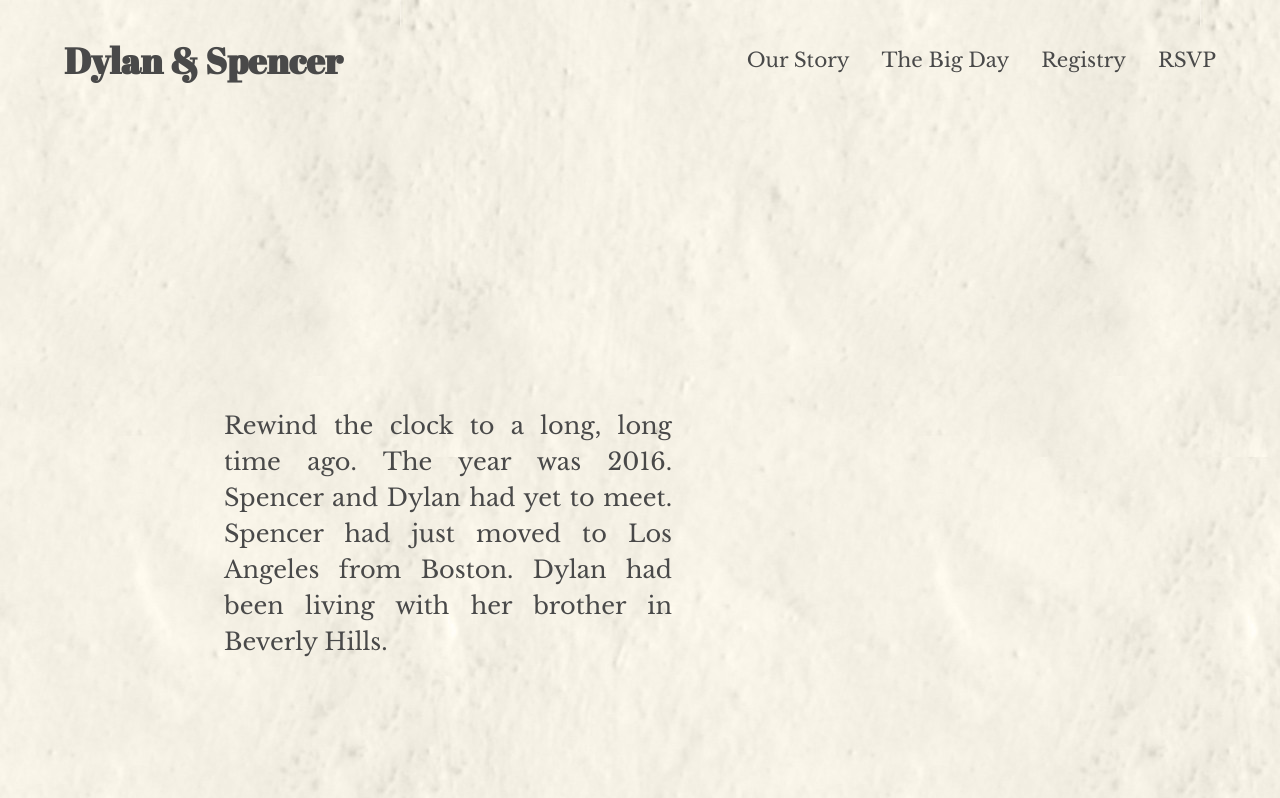
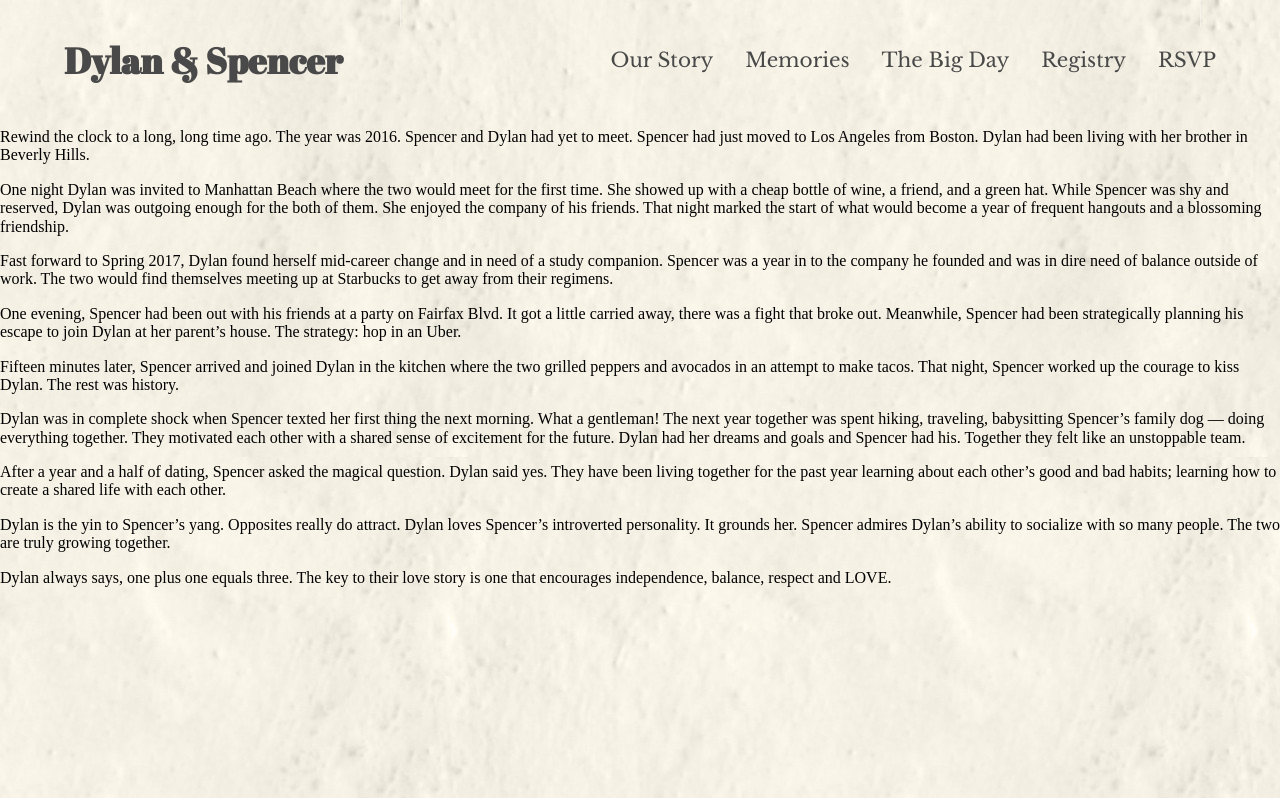
Before and after one commit to netspencer/dylanandspencer.wedding, a Next.js app: page /story in a window 1280 px wide. Shown: the top 798 px of the page. Built offline with nearby package versions, Linux system fonts and the light colour scheme.

Commit message:
Working on /story with mdx

```diff
--- a/components/Layout.tsx
+++ b/components/Layout.tsx
@@ -24,7 +24,7 @@ const Layout: FunctionComponent<Props> = ({
         rel="stylesheet"
       />
     </Head>
-    <main className="relative container">
+    <main className="relative">
       <Navigation />
       {children}
     </main>
--- a/components/Navigation.tsx
+++ b/components/Navigation.tsx
@@ -30,10 +30,7 @@ const NavigationItem: FunctionComponent<Props> = ({ title, href, final }) => (
 )
 
 const Navigation: FunctionComponent = () => (
-  <nav
-    id="navbar"
-    className="fixed top-0 db dt-l w-100 border-box pa3-ns ph5-l z-4 libre"
-  >
+  <nav className="fixed top-0 db dt-l w-100 border-box pa3-ns ph5-l z-4 libre">
     <Link href="/">
       <a
         className="db dtc-l v-mid wedding-gray link dim w-100 w-25-xl w-40-l tc tl-l mb2 mb0-l"
@@ -44,6 +41,7 @@ const Navigation: FunctionComponent = () => (
     </Link>
     <div className="db dtc-l v-mid w-100 w-75-xl w-60-l tc tr-l">
       <NavigationItem href="/story" title="Our Story" />
+      <NavigationItem href="/memories" title="Memories" />
       <NavigationItem href="/wedding" title="The Big Day" />
       <NavigationItem href="/registry" title="Registry" />
       <NavigationItem final href="/rsvp" title="RSVP" />
--- /dev/null
+++ b/content/story.mdx
@@ -0,0 +1,17 @@
+Rewind the clock to a long, long time ago. The year was 2016. Spencer and Dylan had yet to meet. Spencer had just moved to Los Angeles from Boston. Dylan had been living with her brother in Beverly Hills.
+
+One night Dylan was invited to Manhattan Beach where the two would meet for the first time. She showed up with a cheap bottle of wine, a friend, and a green hat. While Spencer was shy and reserved, Dylan was outgoing enough for the both of them. She enjoyed the company of his friends. That night marked the start of what would become a year of frequent hangouts and a blossoming friendship.
+
+Fast forward to Spring 2017, Dylan found herself mid-career change and in need of a study companion. Spencer was a year in to the company he founded and was in dire need of balance outside of work. The two would find themselves meeting up at Starbucks to get away from their regimens.
+
+One evening, Spencer had been out with his friends at a party on Fairfax Blvd. It got a little carried away, there was a fight that broke out. Meanwhile, Spencer had been strategically planning his escape to join Dylan at her parent’s house. The strategy: hop in an Uber.
+
+Fifteen minutes later, Spencer arrived and joined Dylan in the kitchen where the two grilled peppers and avocados in an attempt to make tacos. That night, Spencer worked up the courage to kiss Dylan. The rest was history.
+
+Dylan was in complete shock when Spencer texted her first thing the next morning. What a gentleman! The next year together was spent hiking, traveling, babysitting Spencer’s family dog — doing everything together. They motivated each other with a shared sense of excitement for the future. Dylan had her dreams and goals and Spencer had his. Together they felt like an unstoppable team.
+
+After a year and a half of dating, Spencer asked the magical question. Dylan said yes. They have been living together for the past year learning about each other’s good and bad habits; learning how to create a shared life with each other.
+
+Dylan is the yin to Spencer’s yang. Opposites really do attract. Dylan loves Spencer’s introverted personality. It grounds her. Spencer admires Dylan’s ability to socialize with so many people. The two are truly growing together.
+
+Dylan always says, one plus one equals three. The key to their love story is one that encourages independence, balance, respect and LOVE.
--- /dev/null
+++ b/mdx.d.ts
@@ -0,0 +1,4 @@
+declare module '*.mdx' {
+  let MDXComponent: (props: any) => JSX.Element
+  export default MDXComponent
+}
--- /dev/null
+++ b/next.config.js
@@ -0,0 +1,3 @@
+const withMDX = require('@next/mdx')
+
+module.exports = withMDX({})
--- a/package.json
+++ b/package.json
@@ -33,6 +33,8 @@
     "resize-observer-polyfill": "^1.5.1",
     "scrollama": "^2.0.1",
     "tachyons": "^4.11.1",
-    "turbolinks": "^5.2.0"
+    "turbolinks": "^5.2.0",
+    "@mdx-js/mdx": "0.15.0-0",
+    "@zeit/next-mdx": "1.1.0"
   }
 }
--- a/pages/story.tsx
+++ b/pages/story.tsx
@@ -1,93 +1,26 @@
 import React from 'react'
 import { NextPage } from 'next'
 import Layout from '../components/Layout'
+import Story from '../content/story.mdx'
 
 const StoryPage: NextPage = () => {
   return (
     <Layout>
-      <section className="vh-100 dt w-100 relative no-selection">
+      <article className="mv6">
+        <Story />
+      </article>
+
+      {/* <section className="step dt w-100 relative">
+                <div className="dtc v-mid wedding-gray ph3 ph4-l">
+                  <div className="tj pv5 pv6-ns ph5-ns lh-copy w-60-ns fl-ns f3"></div>
+                </div>
+              </section> */}
+
+      {/* <section className="vh-100 dt w-100 relative no-selection">
         <div className="dtc v-mid tc">
-          <div
-            id="story_container"
-            className="crawl-container libre pv5 pa6-ns top-0"
-          >
-            <article id="crawl" className="crawl mv6">
-              <section className="step dt w-100 relative">
-                <div className="dtc v-mid wedding-gray ph3 ph4-l">
-                  <div className="tj pv5 pv6-ns ph5-ns lh-copy w-60-ns fl-ns f3">
-                    <p>
-                      Rewind the clock to a long, long time ago. The year was
-                      2016. Spencer and Dylan had yet to meet. Spencer had just
-                      moved to Los Angeles from Boston. Dylan had been living
-                      with her brother in Beverly Hills.
-                    </p>
-                  </div>
-                </div>
-              </section>
-              <section className="step dt w-100 relative">
-                <div className="dtc v-mid wedding-gray ph3 ph4-l">
-                  <div className="tj pv5 pv6-ns ph5-ns lh-copy w-60-ns fr-ns f3">
-                    <p>
-                      One night Dylan was invited to Manhattan Beach where the
-                      two would meet for the first time. She showed up with a
-                      cheap bottle of wine, a friend, and a green hat.
-                    </p>
-                  </div>
-                </div>
-              </section>
-              <section className="step dt w-100 relative">
-                <div className="dtc v-mid wedding-gray ph3 ph4-l">
-                  <div className="tj pv5 pv6-ns ph5-ns lh-copy w-60-ns fl-ns f3">
-                    <p>
-                      While Spencer was shy and reserved, Dylan was outgoing
-                      enough for the both of them. She enjoyed the company of
-                      his friends. That night marked the start of what would
-                      become a year of frequent hangouts and a blossoming
-                      friendship.
-                    </p>
-                  </div>
-                </div>
-              </section>
-              <section className="step dt w-100 relative">
-                <div className="dtc v-mid wedding-gray ph3 ph4-l">
-                  <div className="tj pv5 pv6-ns ph5-ns lh-copy w-60-ns fr-ns f3">
-                    <p>
-                      Fast forward to Spring 2017. Dylan found herself
-                      mid-career change and in need of a study companion.
-                      Spencer was a year in to the company he founded and was in
-                      dire need of balance outside of work.
-                    </p>
-                  </div>
-                </div>
-              </section>
-              <section className="step dt w-100 relative">
-                <div className="dtc v-mid wedding-gray ph3 ph4-l">
-                  <div className="tj pv5 pv6-ns ph5-ns lh-copy w-60-ns fl-ns f3">
-                    <p>
-                      One evening, Spencer had been out with his friends at a
-                      party on Fairfax Blvd. It got a little carried away, there
-                      was a fight that broke out. Meanwhile, Spencer had been
-                      strategically planning his escape to join Dylan at her
-                      parent’s house. The strategy: hop in an Uber.
-                    </p>
-                  </div>
-                </div>
-              </section>
-              <section className="step dt w-100 relative">
-                <div className="dtc v-mid wedding-gray ph3 ph4-l">
-                  <div className="tj pv5 pv6-ns ph5-ns lh-copy w-60-ns fr-ns f3">
-                    <p>
-                      Fifteen minutes later, Spencer arrived and joined Dylan in
-                      the kitchen where the two cooked some peppers and avocados
-                      and made “tacos”.
-                    </p>
-                  </div>
-                </div>
-              </section>
-            </article>
-          </div>
+          <div className="crawl-container libre pv5 pa6-ns top-0"></div>
         </div>
-      </section>
+      </section> */}
     </Layout>
   )
 }
```
Also changed, not shown: pages/memories.tsx (added, +17 -0 lines), tsconfig.json (+3 -13 lines), 1 other file (tests, documents, lock files or other folders).
